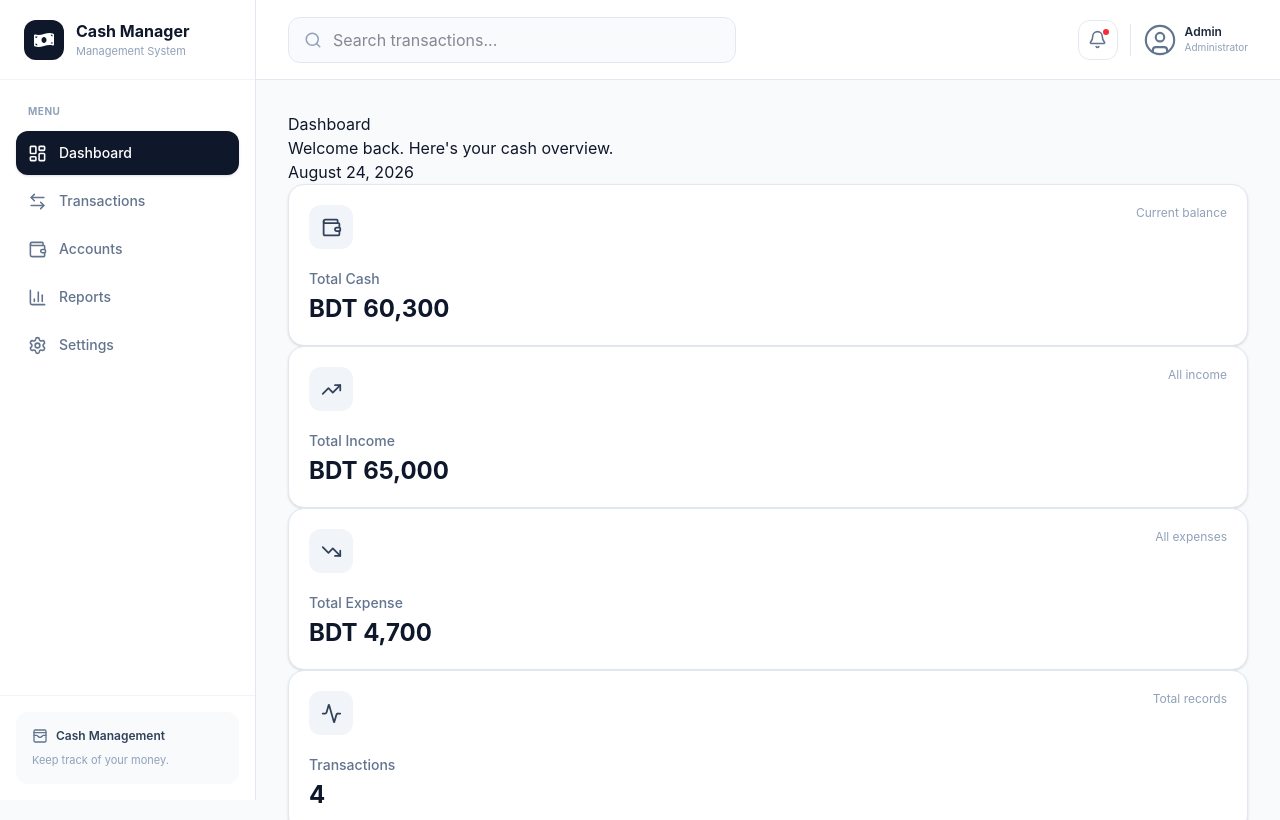
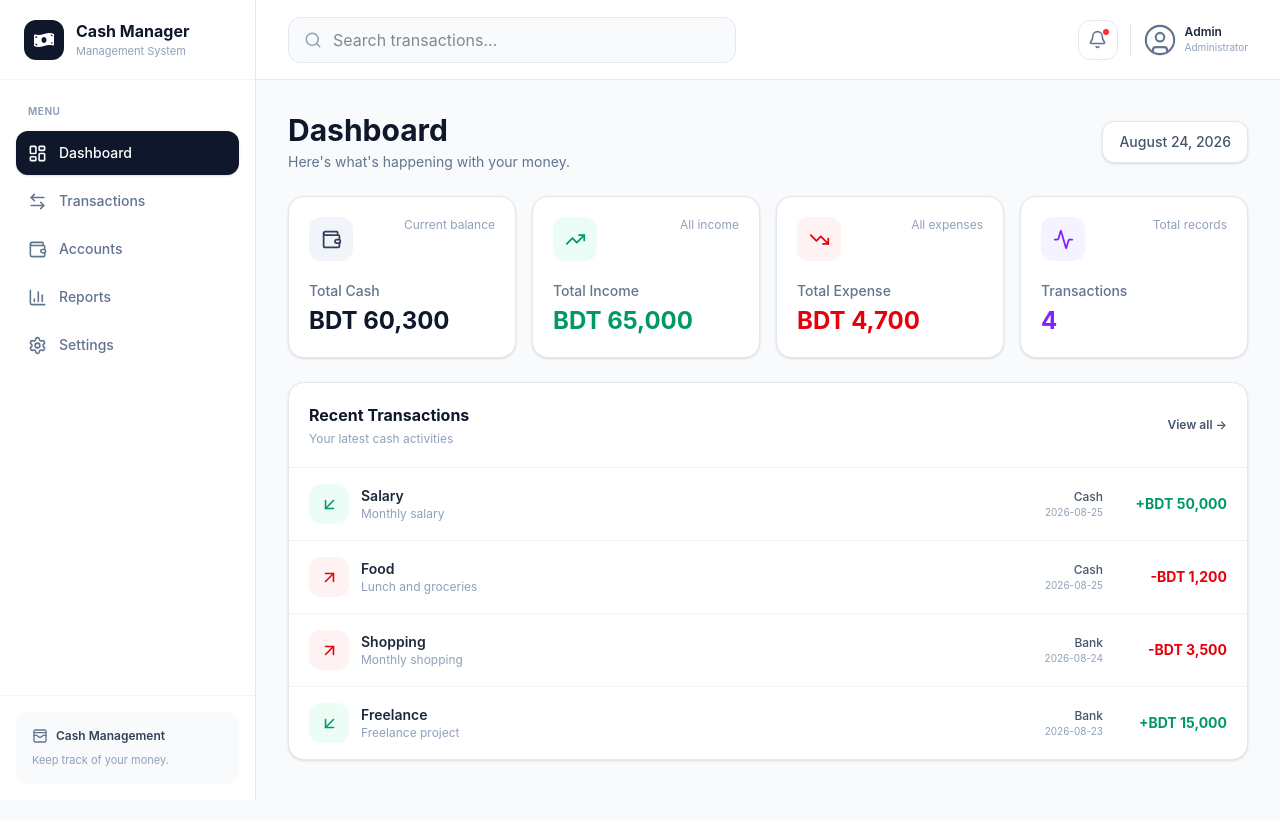
Before and after one commit to Riyadulislamratul/Cash_Management_System_with_Js, a React (Vite) app: page / in a window 1280 px wide. Shown: the top 820 px of the page. Built offline with nearby package versions, Linux system fonts and the light colour scheme.

Commit message:
Dashboard Page updated

```diff
--- a/src/pages/Dashboard.jsx
+++ b/src/pages/Dashboard.jsx
@@ -1,12 +1,15 @@
 import {
+  Activity,
+  ArrowDownLeft,
+  ArrowUpRight,
+  TrendingDown,
+  TrendingUp,
   Wallet,
-  TrendingUp,
-  TrendingDown,
-  Activity,
 } from "lucide-react";
 
+import { motion } from "framer-motion";
+
 import SummaryCard from "../components/dashboard/SummaryCard";
-import RecentTransactions from "../components/dashboard/RecentTransactions";
 import { useCash } from "../context/CashContext";
 import { formatCurrency } from "../utils/calculations";
 
@@ -18,30 +21,45 @@ export default function Dashboard() {
     transactions,
   } = useCash();
 
+  const recentTransactions = transactions.slice(0, 5);
+
   return (
-    <div className="dashboard">
-      <div className="page-heading">
+    <div className="mx-auto max-w-7xl space-y-6">
+      {/* Page Header */}
+
+      <motion.div
+        initial={{ opacity: 0, y: -10 }}
+        animate={{ opacity: 1, y: 0 }}
+        className="flex flex-col justify-between gap-4 sm:flex-row sm:items-center"
+      >
         <div>
-          <h2>Dashboard</h2>
-          <p>Welcome back. Here's your cash overview.</p>
+          <h1 className="text-2xl font-bold text-slate-900 sm:text-3xl">
+            Dashboard
+          </h1>
+
+          <p className="mt-1 text-sm text-slate-500">
+            Here's what's happening with your money.
+          </p>
         </div>
 
-        <div className="today">
+        <div className="rounded-xl border border-slate-200 bg-white px-4 py-2.5 text-sm font-medium text-slate-600 shadow-sm">
           {new Date().toLocaleDateString("en-BD", {
             day: "numeric",
             month: "long",
             year: "numeric",
           })}
         </div>
-      </div>
+      </motion.div>
 
-      <div className="summary-grid">
+      {/* Summary Cards */}
+
+      <div className="grid grid-cols-1 gap-4 sm:grid-cols-2 xl:grid-cols-4">
         <SummaryCard
           title="Total Cash"
           amount={formatCurrency(totalCash)}
           icon={Wallet}
           description="Current balance"
-          variant="primary"
+          type="default"
         />
 
         <SummaryCard
@@ -49,7 +67,7 @@ export default function Dashboard() {
           amount={formatCurrency(totalIncome)}
           icon={TrendingUp}
           description="All income"
-          variant="income"
+          type="income"
         />
 
         <SummaryCard
@@ -57,7 +75,7 @@ export default function Dashboard() {
           amount={formatCurrency(totalExpense)}
           icon={TrendingDown}
           description="All expenses"
-          variant="expense"
+          type="expense"
         />
 
         <SummaryCard
@@ -65,11 +83,122 @@ export default function Dashboard() {
           amount={transactions.length}
           icon={Activity}
           description="Total records"
-          variant="transactions"
+          type="transactions"
         />
       </div>
 
-      <RecentTransactions />
+      {/* Recent Transactions */}
+
+      <motion.section
+        initial={{ opacity: 0, y: 15 }}
+        animate={{ opacity: 1, y: 0 }}
+        transition={{ delay: 0.1 }}
+        className="overflow-hidden rounded-2xl border border-slate-200 bg-white shadow-sm"
+      >
+        <div className="flex items-center justify-between border-b border-slate-100 px-5 py-5">
+          <div>
+            <h2 className="font-bold text-slate-900">
+              Recent Transactions
+            </h2>
+
+            <p className="mt-1 text-xs text-slate-400">
+              Your latest cash activities
+            </p>
+          </div>
+
+          <a
+            href="/transactions"
+            className="text-xs font-semibold text-slate-600 hover:text-slate-900"
+          >
+            View all →
+          </a>
+        </div>
+
+        {recentTransactions.length > 0 ? (
+          <div>
+            {recentTransactions.map((transaction) => {
+              const isIncome =
+                transaction.type === "income";
+
+              return (
+                <div
+                  key={transaction.id}
+                  className="flex items-center gap-3 border-b border-slate-100 px-5 py-4 last:border-b-0"
+                >
+                  {/* Icon */}
+
+                  <div
+                    className={`flex h-10 w-10 shrink-0 items-center justify-center rounded-xl ${
+                      isIncome
+                        ? "bg-emerald-50 text-emerald-600"
+                        : "bg-red-50 text-red-600"
+                    }`}
+                  >
+                    {isIncome ? (
+                      <ArrowDownLeft size={19} />
+                    ) : (
+                      <ArrowUpRight size={19} />
+                    )}
+                  </div>
+
+                  {/* Info */}
+
+                  <div className="min-w-0 flex-1">
+                    <p className="truncate text-sm font-semibold text-slate-800">
+                      {transaction.category}
+                    </p>
+
+                    <p className="truncate text-xs text-slate-400">
+                      {transaction.description ||
+                        "No description"}
+                    </p>
+                  </div>
+
+                  {/* Account */}
+
+                  <div className="hidden text-right sm:block">
+                    <p className="text-xs font-medium text-slate-600">
+                      {transaction.account}
+                    </p>
+
+                    <p className="text-[10px] text-slate-400">
+                      {transaction.date}
+                    </p>
+                  </div>
+
+                  {/* Amount */}
+
+                  <p
+                    className={`w-28 text-right text-sm font-bold ${
+                      isIncome
+                        ? "text-emerald-600"
+                        : "text-red-600"
+                    }`}
+                  >
+                    {isIncome ? "+" : "-"}
+                    {formatCurrency(transaction.amount)}
+                  </p>
+                </div>
+              );
+            })}
+          </div>
+        ) : (
+          <div className="px-6 py-16 text-center">
+            <Wallet
+              size={36}
+              className="mx-auto text-slate-300"
+            />
+
+            <h3 className="mt-3 text-sm font-semibold text-slate-700">
+              No transactions yet
+            </h3>
+
+            <p className="mt-1 text-xs text-slate-400">
+              Add your first income or expense to get started.
+            </p>
+          </div>
+        )}
+      </motion.section>
     </div>
   );
 }
```
